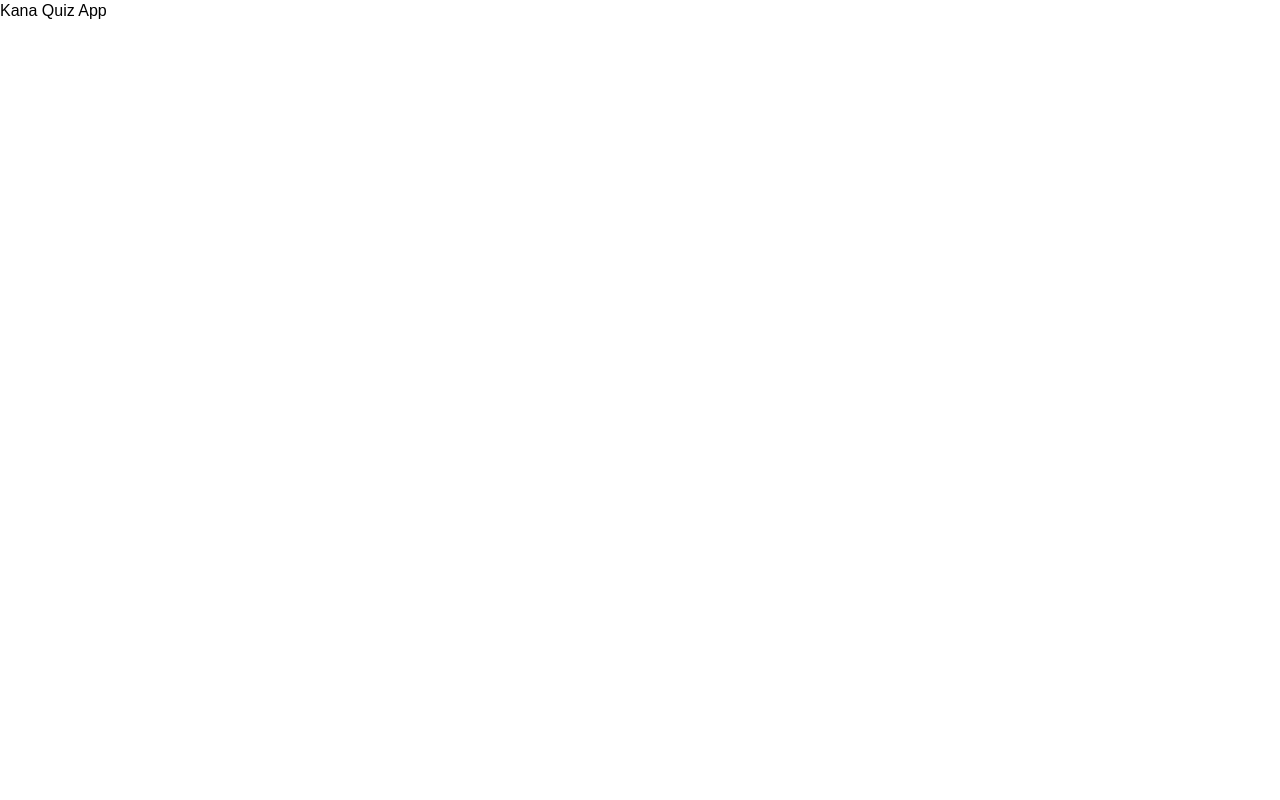
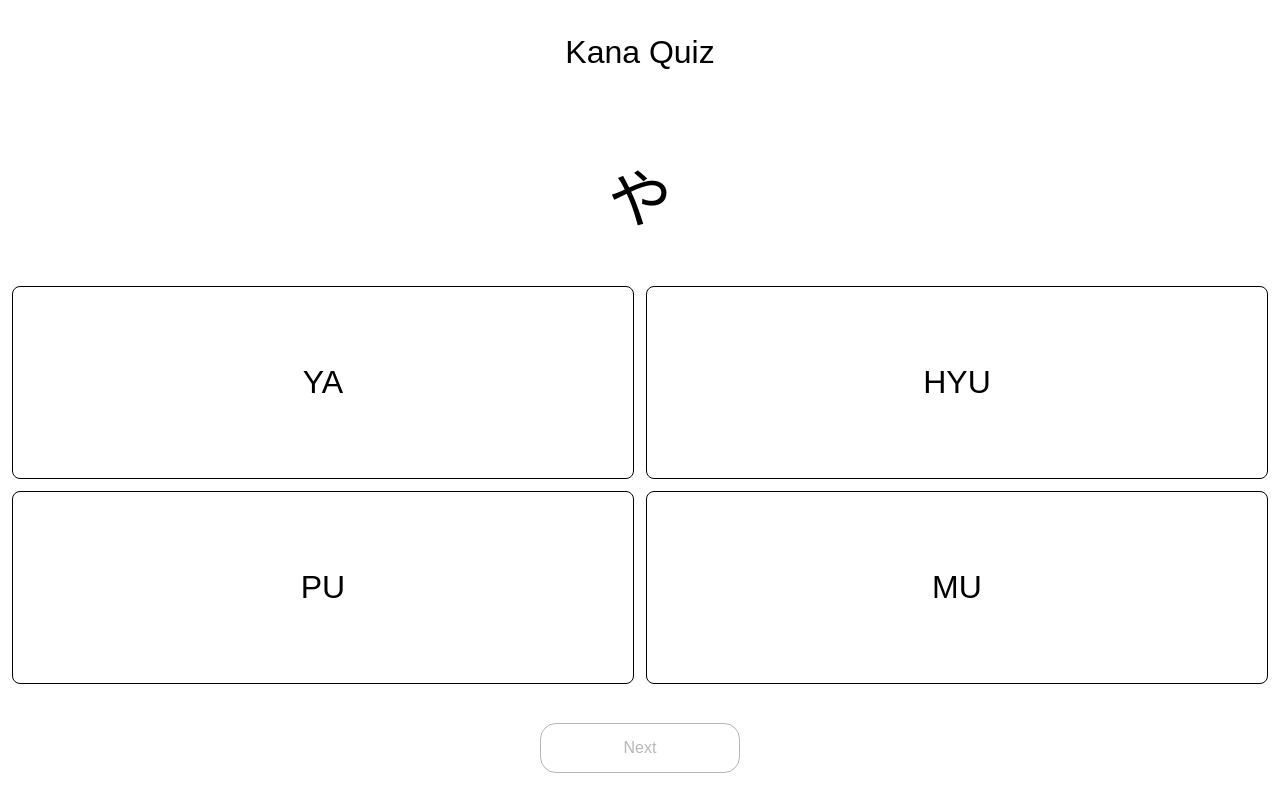
Before and after one commit to macfrei/kana-quiz-app, a React (Vite) app: page / in a window 1280 px wide. Built offline with nearby package versions, Linux system fonts and the light colour scheme.

Commit message:
Add basic handling of result

```diff
--- a/src/App.tsx
+++ b/src/App.tsx
@@ -1,5 +1,38 @@
+import KanaQuiz from './components/KanaQuiz';
+import hiragana from './assets/hiragana';
+import { useState } from 'react';
+import { QuizStats } from './types/kanaQuiz';
+
+const initialResult = {
+  tries: 0,
+  right: 0,
+  wrong: 0,
+  isComplete: false,
+};
+
 function App() {
-  return <div>Kana Quiz App</div>;
+  const [result, setResult] = useState<QuizStats>(initialResult);
+
+  function handleResult(quizStats: QuizStats) {
+    setResult(quizStats);
+  }
+
+  return (
+    <div>
+      {result.isComplete ? (
+        <>
+          <h1>Kana Quiz Result</h1>
+          <ul>
+            <li>Tries: {result.tries}</li>
+            <li>Wrong: {result.wrong}</li>
+          </ul>
+          <button onClick={() => setResult(initialResult)}>Try again</button>
+        </>
+      ) : (
+        <KanaQuiz kana={hiragana} onResult={handleResult} />
+      )}
+    </div>
+  );
 }
 
 export default App;
--- a/src/components/KanaQuiz.tsx
+++ b/src/components/KanaQuiz.tsx
@@ -3,12 +3,14 @@ import useQuizForm from '../hooks/useQuizForm';
 import React from 'react';
 import styled from 'styled-components';
 import Question from './Question';
+import { QuizStats } from '../types/kanaQuiz';
 
 type KanaQuizProps = {
   kana: KanaType[];
+  onResult: (quizStats: QuizStats) => void;
 };
 
-export default function KanaQuiz({ kana }: KanaQuizProps) {
+export default function KanaQuiz({ kana, onResult }: KanaQuizProps) {
   const {
     quizQuestion,
     quizStats,
@@ -20,7 +22,8 @@ export default function KanaQuiz({ kana }: KanaQuizProps) {
 
   function handleSubmit(event: React.SyntheticEvent) {
     event.preventDefault();
-    console.log(quizStats);
+
+    onResult({ ...quizStats, isComplete: true });
   }
 
   return (
@@ -58,7 +61,7 @@ const Form = styled.form`
   height: 100vh;
 `;
 
-const Headline = styled.h2`
+const Headline = styled.h1`
   display: grid;
   place-items: center;
   font-weight: normal;
```
